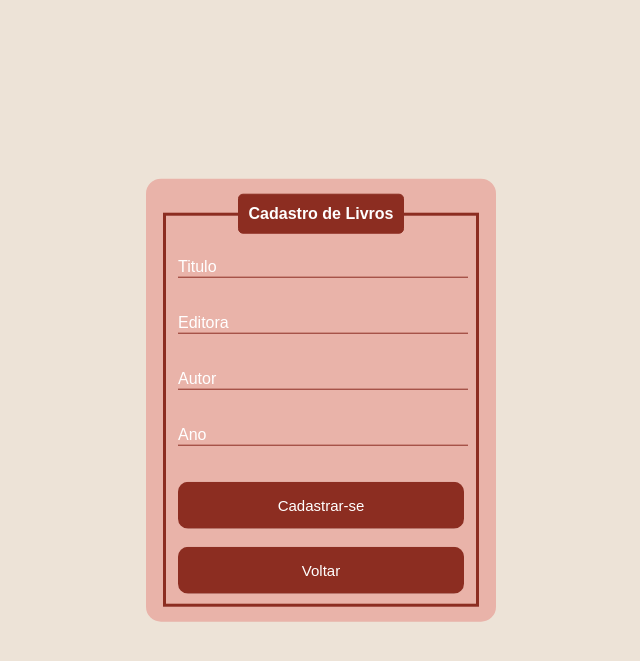
After one commit to laragrossi/TCC---biblioteca-digital, a PHP site: page /cadastrolivros.php in a window 1280 px wide. The commit adds this page. Shown: the top 661 px of the page, without its empty margins (319-959 px from the left). Run offline with PHP 8.4, Linux system fonts and the light colour scheme.

Commit message:
Atualização - 01/10
Atualização do botão de cadastro de livros, pagina do prof

```diff
--- /dev/null
+++ b/biblioteca-digital-tcc/cadastrolivros.php
@@ -0,0 +1,55 @@
+<!DOCTYPE html>
+<html lang="en"> <!-- Define o tipo de documento e a linguagem -->
+<head>
+    <meta charset="UTF-8"> <!-- Define a codificação de caracteres -->
+    <meta name="viewport" content="width=device-width, initial-scale=1.0"> <!-- Deixa o site responsivo -->
+    <title>Cadastro</title> <!-- Título da aba do navegador -->
+
+    <!-- Link para o nosso arquivo de CSS personalizado -->
+    <link rel="stylesheet" href="cadastroaluno.css">
+</head>
+<body>
+    <!-- Caixa central -->
+    <div class="box">
+        <!-- Formulário de cadastro -->
+        <form action="controladores/cadastro.php" method="POST">
+            <fieldset>
+                <legend><b>Cadastro de Livros</b></legend> <!-- Título do formulário -->
+                <br>
+
+                <!-- Campo Nome -->
+                <div class="inputBox">
+                    <input type="text" name="nome" id="nome" class="inputUser" required>
+                    <label for="nome" class="labelInput">Titulo</label>
+                </div>
+                <br><br>
+
+                <!-- Campo RA -->
+                <div class="inputBox">
+                    <input type="text" name="ra" id="ra" class="inputUser" required>
+                    <label for="ra" class="labelInput">Editora</label>
+                </div>
+                <br><br>
+
+                <!-- Campo Digito -->
+                <div class="inputBox">
+                    <input type="text" name="digito" id="digito" class="inputUser" required>
+                    <label for="digito" class="labelInput">Autor</label>
+                </div>
+                <br><br>
+
+                <!-- Campo Senha -->
+                <div class="inputBox">
+                    <input type="text" name="senha" id="senha" class="inputUser" required>
+                    <label for="senha" class="labelInput">Ano</label>
+                </div>
+                <br><br>
+                <!-- Botão de cadastro -->
+                <input type="submit" name="submit" class="btn" value="Cadastrar-se">
+                <br><br>
+                <a href="homeprof.php"><input type="button" name="submit" class="btn" value="Voltar"></a>
+            </fieldset>
+        </form>
+    </div>
+</body>
+</html>
```
Also changed, not shown: biblioteca-digital-tcc/homeprof.php (+9 -1 lines).
